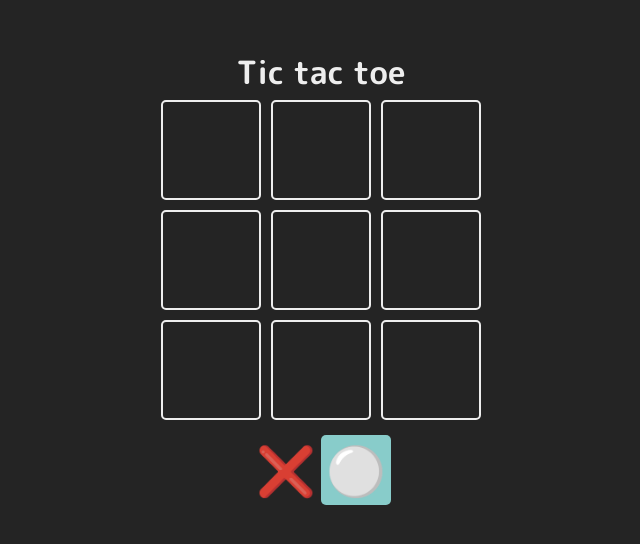
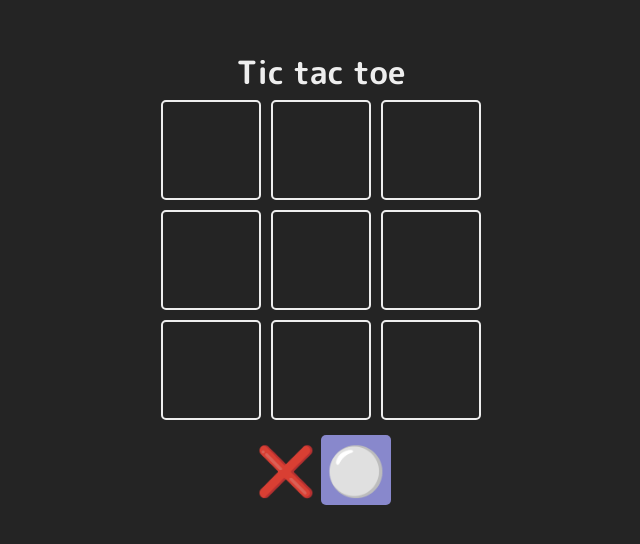
Before and after one commit to sonnymijael/tic-tac-toe-for-funny, a React (Vite) app: page / in a window 1280 px wide. Shown: the part 118-662 px from the top of the page, without its empty margins (319-959 px from the left). Built offline with nearby package versions, Linux system fonts and the light colour scheme.

Commit message:
Purple Square

```diff
--- a/src/index.css
+++ b/src/index.css
@@ -85,7 +85,7 @@ body {
 
 .square.is-selected {
   color: #fff;
-  background: #88ccca;
+  background: #88c;
 }
 
 .winner {
```
